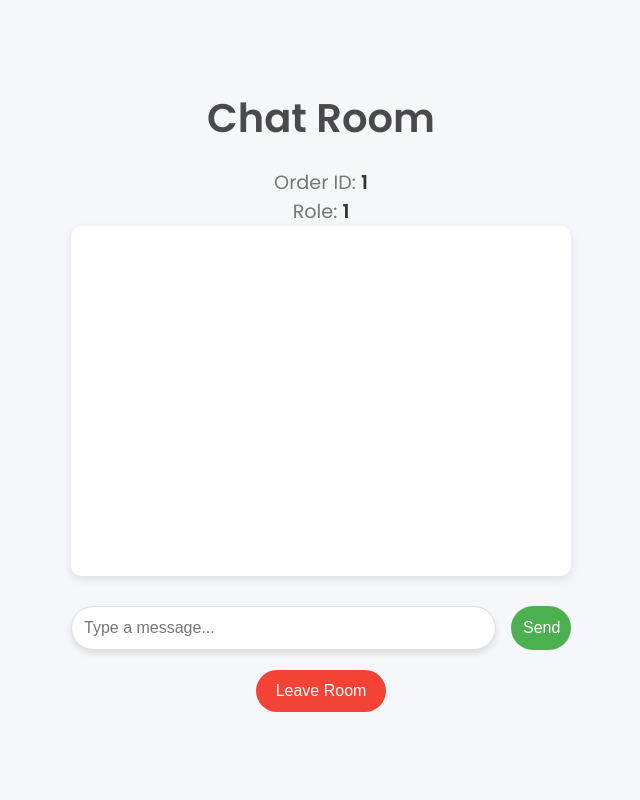
After one commit to Atchaya-M/PeerFetch, a Flask app: page /chat/1/1 in a window 1280 px wide. The commit adds this page. Shown: the whole page, without its empty margins (319-959 px from the left). Run offline with Flask 3, Linux system fonts and the light colour scheme; some libraries are stand-ins or nearby versions.

Commit message:
Developed chat feature between customer and delivery person

```diff
--- a/WEProject/app.py
+++ b/WEProject/app.py
@@ -1,4 +1,6 @@
 from flask import Flask, render_template, request, jsonify, session, redirect, url_for
+from flask import Flask, render_template, request
+from flask_socketio import SocketIO, join_room, leave_room, emit,send
 import sqlite3
 import csv
 import random
@@ -19,7 +21,8 @@ SENDER_PASSWORD = os.getenv("SENDER_PASSWORD")
 
 app = Flask(__name__)
 app.secret_key = 'your_secret_key'
-
+socketio = SocketIO(app, cors_allowed_origins="*")
+users = {}  # Temporary storage for users, replace with database in production
 
 
 def get_db_connection():
@@ -43,6 +46,33 @@ def signup():
 def homepage():
     return render_template('homepage.html')
 
+@app.route('/chat/<orderId>/<role>')
+def chat(orderId, role):
+    return render_template('chat.html', order_id=orderId, role=role)
+
+# Event for joining a room
+@socketio.on('join')
+def handle_join(data):
+    order_id = data.get('order_id')  # Extract order_id
+    role = data.get('role')          # Extract role
+    join_room(order_id)  # Join room based on order ID
+    send({'role': role , 'msg': 'Joined the room.'}, room=order_id)
+
+# Event for sending a message
+@socketio.on('send_message')
+def handle_message(data):
+    order_id = data.get('order_id')  # Extract order_id
+    role = data.get('role')          # Extract role
+    message = data.get('message')   # Extract message
+    send({'role': role, 'msg': message}, room=order_id)
+
+# Event for leaving a room
+@socketio.on('leave')
+def handle_leave(data):
+    order_id = data.get('order_id')  # Extract order_id
+    role = data.get('role')          # Extract role
+    leave_room(order_id)  # Leave room based on order ID
+    send({'role': role, 'msg': 'Left the room.'}, room=order_id)
 
 DATABASE = 'users.db'
 
@@ -197,7 +227,7 @@ def signup_post():
     if not re.match(email_regex, email):
         return jsonify({'success': False, 'message': 'Invalid email format'}), 400
 
-    password_regex = r'^(?=.*[A-Z])(?=.*\d)(?=.*[@$!%*?&])[A-Za-z\d@$!%*?&]{8,}$'
+    password_regex = r'^(?=.[A-Z])(?=.\d)(?=.[@$!%?&])[A-Za-z\d@$!%*?&]{8,}$'
     if not re.match(password_regex, password):
         return jsonify({
             'success': False,
@@ -240,7 +270,7 @@ def change_password():
         return jsonify({'success': False, 'message': 'Incorrect current password'}), 400
 
     # Password validation for the new password
-    password_regex = r'^(?=.*[A-Z])(?=.*\d)(?=.*[@$!%*?&])[A-Za-z\d@$!%*?&]{8,}$'
+    password_regex = r'^(?=.[A-Z])(?=.\d)(?=.[@$!%?&])[A-Za-z\d@$!%*?&]{8,}$'
     if not re.match(password_regex, new_password):
         return jsonify({
             'success': False,
@@ -590,6 +620,5 @@ def forgot_password():
     else:
         return jsonify({'success': False, 'message': 'Email not found'}), 404
 
-
-if __name__ == '__main__':
-    app.run(debug=True)
+if __name__ == "__main__":
+    socketio.run(app, debug=True)
--- a/WEProject/static/deliver.css
+++ b/WEProject/static/deliver.css
@@ -96,7 +96,7 @@ main {
     text-align: center;
 }
 
-.deliver-btn {
+.deliver-btn,.chat-btn {
     background-color: #3498db;
     color: #fff;
     padding: 10px 20px;
@@ -107,7 +107,7 @@ main {
     transition: background-color 0.2s ease;
 }
 
-.deliver-btn:hover {
+.deliver-btn:hover,.chat-btn:hover {
     background-color: #2980b9;
 }
 
--- /dev/null
+++ b/WEProject/templates/chat.html
@@ -0,0 +1,228 @@
+<!DOCTYPE html>
+<html lang="en">
+<head>
+    <meta charset="UTF-8">
+    <meta name="viewport" content="width=device-width, initial-scale=1.0">
+    <title>Chat</title>
+    <script src="https://cdnjs.cloudflare.com/ajax/libs/socket.io/4.5.4/socket.io.min.js"></script>
+    <link href="https://fonts.googleapis.com/css2?family=Poppins:wght@400;600&display=swap" rel="stylesheet">
+    <style>
+        /* Basic reset */
+        * {
+            margin: 0;
+            padding: 0;
+            box-sizing: border-box;
+        }
+
+        body {
+            font-family: 'Poppins', sans-serif;
+            background: #f5f7fb;
+            display: flex;
+            flex-direction: column;
+            align-items: center;
+            justify-content: center;
+            height: 100vh;
+            margin: 0;
+        }
+
+        h1 {
+            font-size: 2.5rem;
+            color: #4A4A4A;
+            margin-bottom: 20px;
+        }
+
+        p {
+            font-size: 1.2rem;
+            color: #777;
+        }
+
+        #order-id, #role {
+            font-weight: bold;
+            color: #333;
+        }
+
+        /* Chat Room */
+        #chat-room {
+            width: 100%;
+            max-width: 500px;
+            height: 350px;
+            border-radius: 10px;
+            background: #ffffff;
+            padding: 15px;
+            margin-bottom: 20px;
+            box-shadow: 0 4px 10px rgba(0, 0, 0, 0.1);
+            overflow-y: auto;
+            display: flex;
+            flex-direction: column;
+            gap: 10px;
+        }
+
+        #chat-room p {
+            padding: 8px 12px;
+            border-radius: 10px;
+            max-width: 80%;
+            margin: 5px 0;
+            font-size: 1rem;
+            background-color: #f0f0f0;
+            word-wrap: break-word;
+        }
+
+        #chat-room .customer {
+            background-color: #e1f7d5;
+            align-self: flex-start;
+        }
+
+        #chat-room .delivery {
+            background-color: #d1e7f6;
+            align-self: flex-end;
+        }
+
+        /* Message Form */
+        #message-form {
+            display: flex;
+            width: 100%;
+            max-width: 500px;
+            justify-content: space-between;
+            margin-top: 10px;
+        }
+
+        #message-input {
+            width: 85%;
+            padding: 12px;
+            border-radius: 25px;
+            border: 1px solid #ddd;
+            font-size: 1rem;
+            box-shadow: 0 4px 6px rgba(0, 0, 0, 0.1);
+            transition: all 0.3s ease-in-out;
+        }
+
+        #message-input:focus {
+            outline: none;
+            border-color: #4CAF50;
+        }
+
+        #send-button {
+            width: 12%;
+            padding: 12px;
+            background-color: #4CAF50;
+            color: white;
+            font-size: 1rem;
+            border-radius: 25px;
+            border: none;
+            cursor: pointer;
+            transition: background-color 0.3s ease-in-out;
+        }
+
+        #send-button:hover {
+            background-color: #45a049;
+        }
+
+        /* Leave button */
+        #leave-button {
+            padding: 12px 20px;
+            background-color: #f44336;
+            color: white;
+            font-size: 1rem;
+            border-radius: 25px;
+            border: none;
+            cursor: pointer;
+            margin-top: 20px;
+            transition: background-color 0.3s ease-in-out;
+        }
+
+        #leave-button:hover {
+            background-color: #e53935;
+        }
+
+        /* Responsive Design */
+        @media (max-width: 600px) {
+            #chat-room {
+                max-width: 90%;
+                height: 300px;
+            }
+
+            #message-form {
+                flex-direction: column;
+            }
+
+            #message-input {
+                width: 100%;
+                margin-bottom: 10px;
+            }
+
+            #send-button {
+                width: 100%;
+            }
+        }
+    </style>
+</head>
+<body>
+    <h1>Chat Room</h1>
+    <p>Order ID: <strong id="order-id">{{ order_id }}</strong></p>
+    <p>Role: <strong id="role">{{ role }}</strong></p>
+
+    <div id="chat-room"></div>
+
+    <form id="message-form" onsubmit="sendMessage(event)">
+        <input id="message-input" type="text" placeholder="Type a message..." required>
+        <button id="send-button" type="submit">Send</button>
+    </form>
+
+    <!-- Leave button -->
+    <button id="leave-button" onclick="leaveRoom()">Leave Room</button>
+
+    <script>
+        const socket = io();
+
+        // Retrieve order ID and role directly from DOM
+        const orderId = document.getElementById('order-id').textContent.trim();
+        const role = document.getElementById('role').textContent.trim();
+
+        // Define role names
+        const roleName = role === 'delivery' ? 'Delivery Person' : 'Customer';
+
+        // Debugging logs
+        console.log("Order ID:", orderId);
+        console.log("Role:", roleName);
+
+        // Join the chat room
+        socket.emit('join', { order_id: orderId, role: roleName });
+
+        // Listen for incoming messages
+        const chatRoom = document.getElementById('chat-room');
+        socket.on('message', (data) => {
+            const messageElement = document.createElement('p');
+            messageElement.textContent = `${data.role}: ${data.msg}`;
+            chatRoom.appendChild(messageElement);
+            chatRoom.scrollTop = chatRoom.scrollHeight; // Auto-scroll to bottom
+        });
+
+        // Send a message
+        function sendMessage(event) {
+            event.preventDefault();
+            const messageInput = document.getElementById('message-input');
+            const message = messageInput.value;
+
+            // Debug logs
+            console.log("Sending message:", message);
+
+            // Emit message to the server
+            socket.emit('send_message', { order_id: orderId, message, role: roleName });
+            messageInput.value = '';
+        }
+
+        // Leave the chat room
+        function leaveRoom() {
+            // Emit leave event to the server
+            socket.emit('leave', { order_id: orderId, role: roleName });
+
+            // Redirect based on role
+            if (role === 'delivery') {
+                window.location.href = '/deliver';  // Redirect to the Deliver page
+            } else {
+                window.location.href = '/myorders';  // Redirect to the My Orders page
+            }
+        }
+    </script>
+</body>
+</html>
--- a/WEProject/templates/deliver.html
+++ b/WEProject/templates/deliver.html
@@ -48,6 +48,7 @@
                         </div>
                         <div class="order-actions">
                             <button class="deliver-btn" data-order-id="{{ order[0] }}">Deliver Now</button>
+                            <button class="chat-btn" onclick="window.location.href='{{ url_for('chat', orderId=order[0], role='delivery') }}'">Chat</button>
 
                         </div>
                     </div>
--- a/WEProject/templates/items.csv
+++ b/WEProject/templates/items.csv
@@ -1,6 +1,6 @@
 Name,Brand,Price,Picture
-Ball Pens – Blue,Octane,Rs 10,https://encrypted-tbn0.gstatic.com/images?q=tbn:ANd9GcRYcONhq2fPGMOo2PIRbPzFSk5uBEgLvTdVbw&s
-Gel Pens – Black,Reynolds,Rs 20,https://encrypted-tbn0.gstatic.com/images?q=tbn:ANd9GcTRe4Ojj6YItuRYQdnse_AxbVwrGvO_J4Z2-Q&s
-Notebooks – Ruled,Classmate,Rs 60,https://stationerydukan.com/wp-content/uploads/2023/03/Classmate-Notebook-8.jpg
+Ball Pens Blue,Octane,Rs 10,https://encrypted-tbn0.gstatic.com/images?q=tbn:ANd9GcRYcONhq2fPGMOo2PIRbPzFSk5uBEgLvTdVbw&s
+Gel Pens Black,Reynolds,Rs 20,https://encrypted-tbn0.gstatic.com/images?q=tbn:ANd9GcTRe4Ojj6YItuRYQdnse_AxbVwrGvO_J4Z2-Q&s
+Notebooks Ruled,Classmate,Rs 60,https://stationerydukan.com/wp-content/uploads/2023/03/Classmate-Notebook-8.jpg
 Pencils,Apsara,Rs 5,https://rukminim2.flixcart.com/image/850/1000/xif0q/pencil/y/s/w/apsara-platinum-apsara-original-imaguqjcwsq3eyzf.jpeg?q=90&crop=false
 Pencils,Nataraj,Rs 10,https://encrypted-tbn0.gstatic.com/images?q=tbn:ANd9GcTv2iW2OqAMytZGtCbB7NK4J9qgINJjSIJMYw&s
--- a/WEProject/templates/myorders.html
+++ b/WEProject/templates/myorders.html
@@ -55,7 +55,10 @@
                         <p><strong>OTP:</strong> {{ order[8] }}</p>
                     </div>
                 </div>
+
                 <button class="reorder-btn" data-order-id="{{ order[0] }}">Reorder</button>
+                <button class="chat-btn" onclick="window.location.href='{{ url_for('chat', orderId=order[0], role='customer') }}'">Chat</button>
+
             </div>
 
             {% endfor %}
```
Also changed, not shown: WEProject/static/myorders.css (+4 -4 lines), WEProject/delivery.db, WEProject/orders.db, WEProject/users.db.
